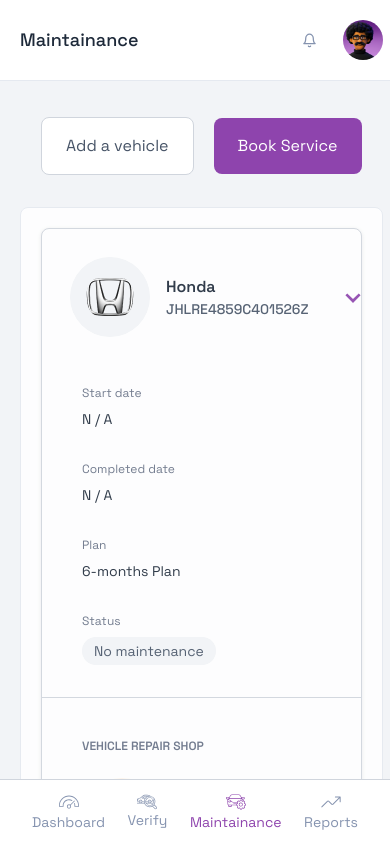
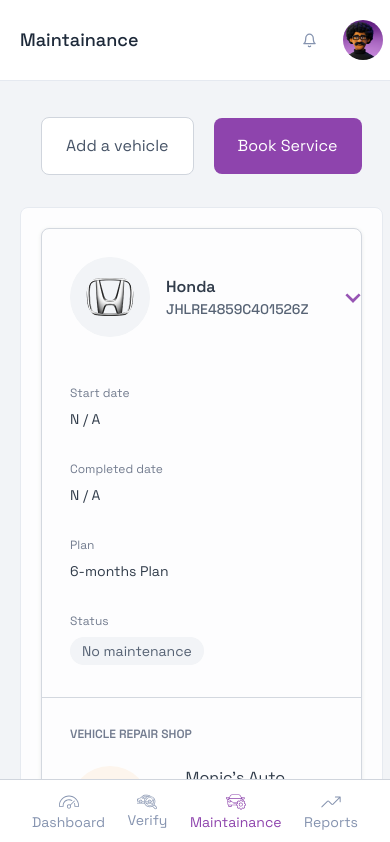
Before and after one commit to ntamiegbe/legitcar-next, a Next.js app: page /maintainance in a window 390 px wide. Shown: the top 842 px of the page. Built offline with nearby package versions, Linux system fonts and the light colour scheme.

Commit message:
Commit: changes to padding

```diff
--- a/src/pages/maintainance.js
+++ b/src/pages/maintainance.js
@@ -307,24 +307,24 @@ const maintainance = () => {
                     {isCarDetailsOpen ? <BiChevronDown className='h-8 w-8 text-brand cursor-pointer' onClick={handleOpenCarDetailsModal} /> : <BiChevronUp className='h-8 w-8 text-brand cursor-pointer' onClick={handleOpenCarDetailsModal} />}
                   </div>
                 </div>
-                <div className="mb-8 px-10">
+                <div className="mb-8 px-7">
                   <h5 className='text-grayTable text-xs mb-2'>Start date</h5>
                   <p className='text-primary text-sm'>N / A</p>
                 </div>
-                <div className="mb-8 px-10">
+                <div className="mb-8 px-7">
                   <h5 className='text-grayTable text-xs mb-2'>Completed date</h5>
                   <p className='text-primary text-sm'>N / A</p>
                 </div>
-                <div className="mb-8 px-10">
+                <div className="mb-8 px-7">
                   <h5 className='text-grayTable text-xs mb-2'>Plan</h5>
                   <p className='text-primary text-sm'>6-months Plan</p>
                 </div>
-                <div className="mb-8 px-10">
+                <div className="mb-8 px-7">
                   <h5 className='text-grayTable text-xs mb-2'>Status</h5>
                   <button className='text-sm text-secondaryText bg-grayBg px-3 py-1 rounded-2xl'>No maintenance</button>
                 </div>
                 {isCarDetailsOpen && (
-                  <div className="border-t border-stroke md:hidden p-10">
+                  <div className="border-t border-stroke md:hidden p-7">
                     <h2 className='text-grayTable text-xs font-semibold mb-6'>VEHICLE REPAIR SHOP</h2>
                     <div className="flex justify-between space-x-4">
                       <div className="bg-orangeOverlay py-5 px-6 rounded-full">
```
